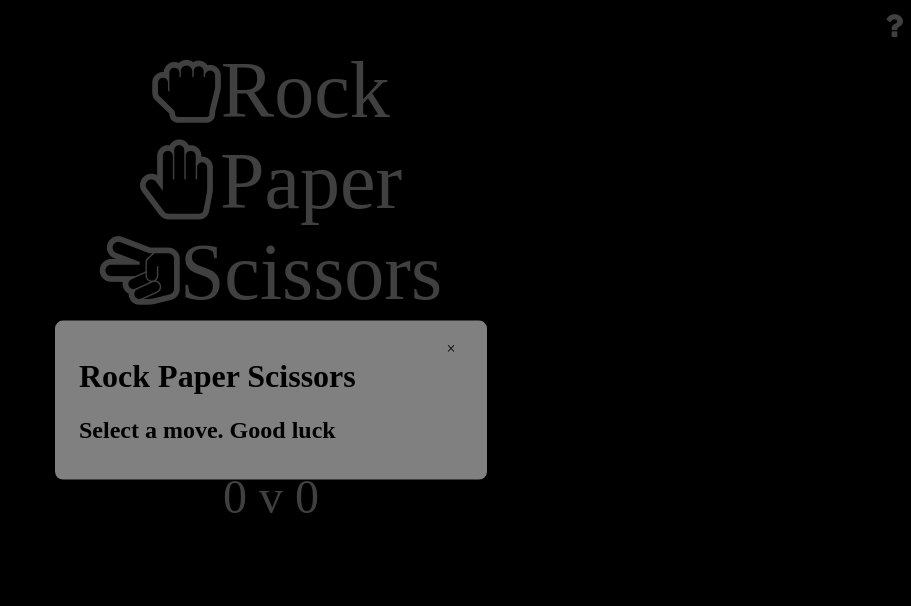
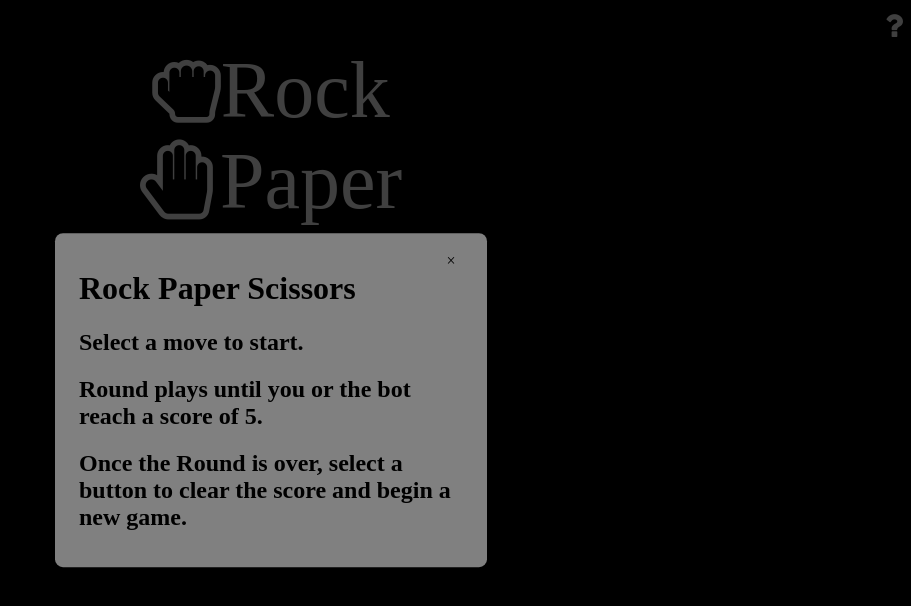
Before and after one commit to bunchley/RockPaperScissors, a plain HTML site: page index.html in a window 1280 px wide. Both pictures are taken after a click on the element 640 px from the left and 26 px from the top of the page. Shown: the whole page, without its empty margins (369-1280 px from the left). Drawn offline with Linux system fonts and the light colour scheme; a web font is replaced by a local one.

Commit message:
added player information to modal

```diff
--- a/index.html
+++ b/index.html
@@ -17,7 +17,9 @@
             <div class="modal-content">
                 <span class="close-button">&times;</span>
                 <h1>Rock Paper Scissors</h1>
-                <h2> Select a move. Good luck</h2>
+                <h2>Select a move to start.</h2>
+                <h2>Round plays until you or the bot reach a score of 5.</h2>
+                <h2>Once the Round is over, select a button to clear the score and begin a new game.</h2>
             </div>
         </div>
         <div class = "weapon-container">
```
